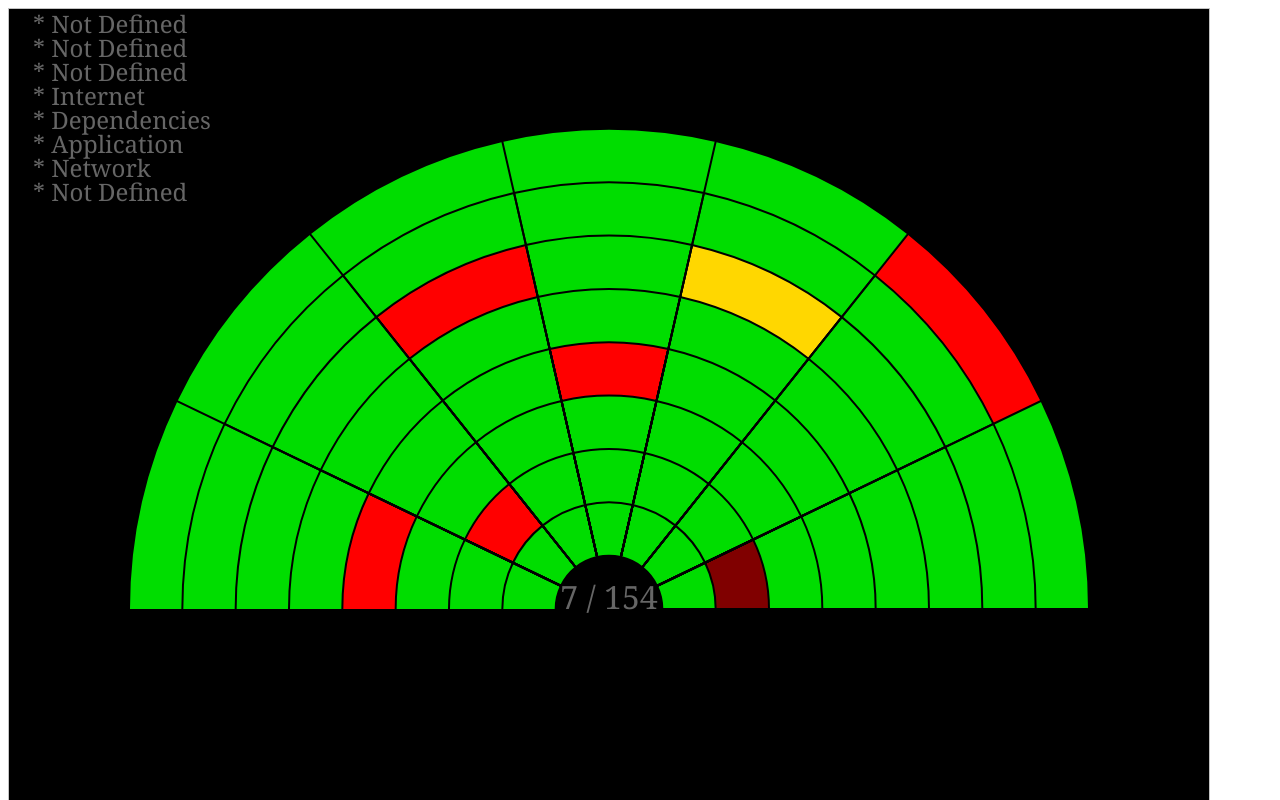
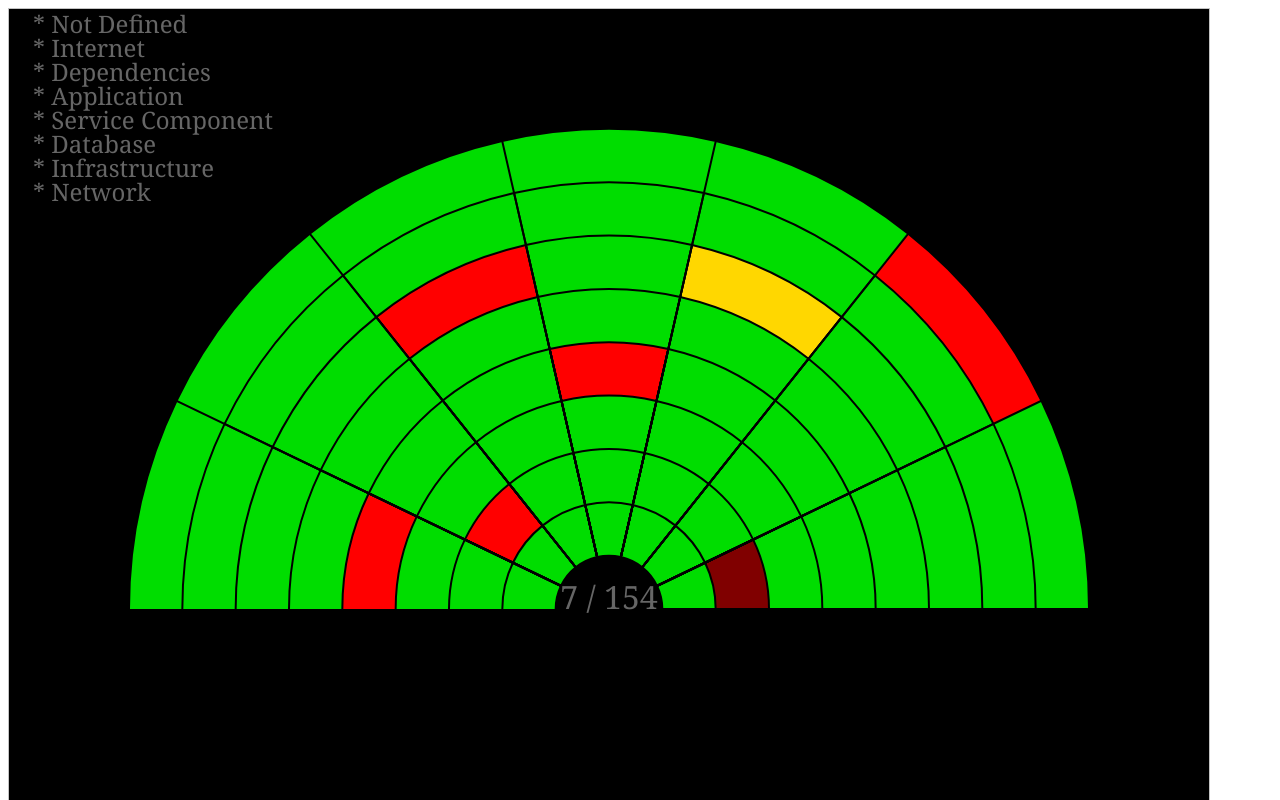
Before and after one commit to tulpert/probable-spoon, a plain HTML site: page index.html in a window 1280 px wide. Shown: the top 800 px of the page. Drawn offline with Linux system fonts and the light colour scheme.

Commit message:
More dev

```diff
--- a/index.html
+++ b/index.html
@@ -117,7 +117,7 @@ Your browser does not support the canvas element.
     }
     // Code to create the legend
     ctx.fillStyle   = fontcolour;
-    for (var i = 0; i < maxnovalues; i++) {
+    for (var i = 1; i <= maxnovalues; i++) {
         ctx.font            = legendfont;
         ctx.textAlign       = 'left';
         filltext = "Not Defined"
@@ -126,7 +126,7 @@ Your browser does not support the canvas element.
                 filltext = jsoncontent.values[k].name
             }
         }
-        ctx.fillText("* " + filltext, legendfontsize, (legendfontsize*maxnovalues)-(legendfontsize*i));
+        ctx.fillText("* " + filltext, legendfontsize, legendfontsize+(legendfontsize*maxnovalues)-(legendfontsize*i));
     }
 
     // Code to create the white spacers
--- a/services.json
+++ b/services.json
@@ -5,16 +5,28 @@
             "id": 1
         },
         {
-            "name": "Application",
+            "name": "Infrastructure",
             "id": 2
         },
         {
-            "name": "Dependencies",
+            "name": "Database",
             "id": 3
         },
         {
+            "name": "Service Component",
+            "id": 4
+        },
+        {
+            "name": "Application",
+            "id": 5
+        },
+        {
+            "name": "Dependencies",
+            "id": 6
+        },
+        {
             "name": "Internet",
-            "id": 4
+            "id": 7
         }
     ],
     "services": [
@@ -28,7 +40,7 @@
             "name": "vega",
             "network": "98",
             "application": 81,
-            "internet": "100"
+            "internet": "40"
         }
     ]
 }
```
